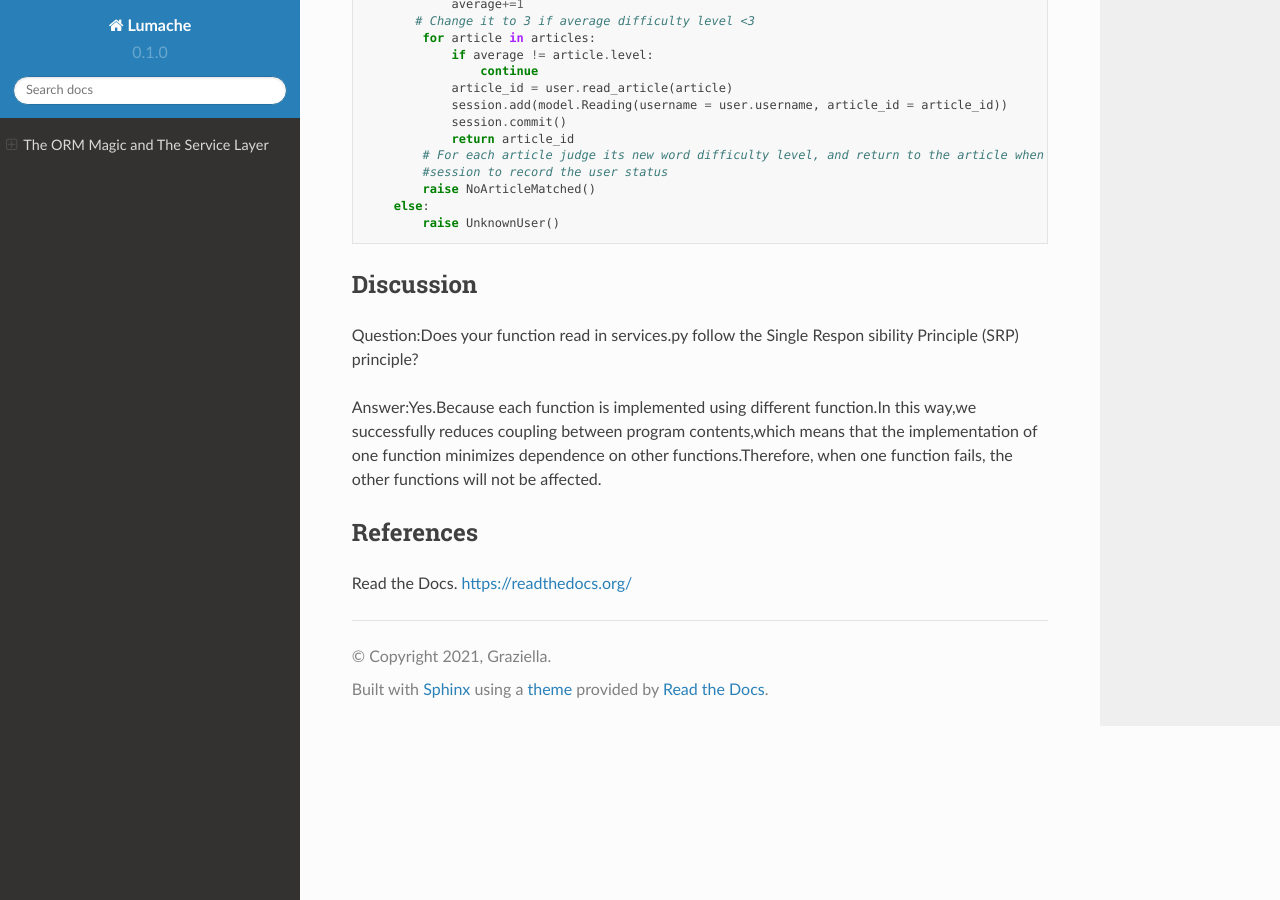
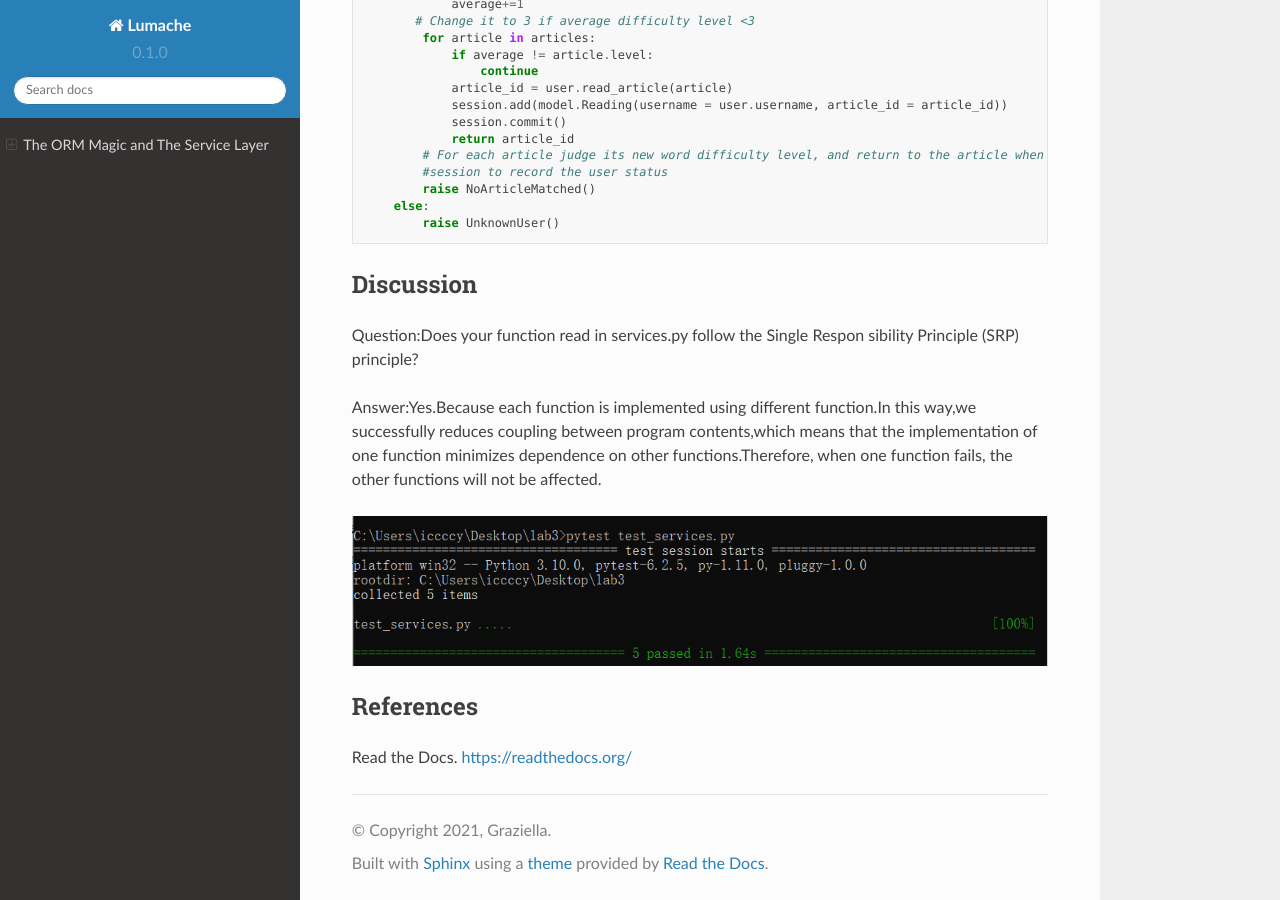
Before and after one commit to lcyyy22/EnglishPal-master, a Sphinx documentation site: the page built from docs/source/index.rst, in a window 1280 px wide and 900 px high, scrolled down 3020 px. Built offline with Sphinx 7.4.7 and the Read the Docs theme 2.0.0, drawn with Linux system fonts in a browser that asks for light colours.

Commit message:
Update index.rst

```diff
--- a/docs/source/index.rst
+++ b/docs/source/index.rst
@@ -168,6 +168,7 @@ Question:Does your function read in services.py follow the Single Respon sibilit
 
 Answer:Yes.Because each function is implemented using different function.In this way,we successfully reduces coupling between program contents,which means that the implementation of one function minimizes dependence on other functions.Therefore, when one function fails, the other functions will not be affected.
 
+.. image:: 1.png
 
 
 References
```
